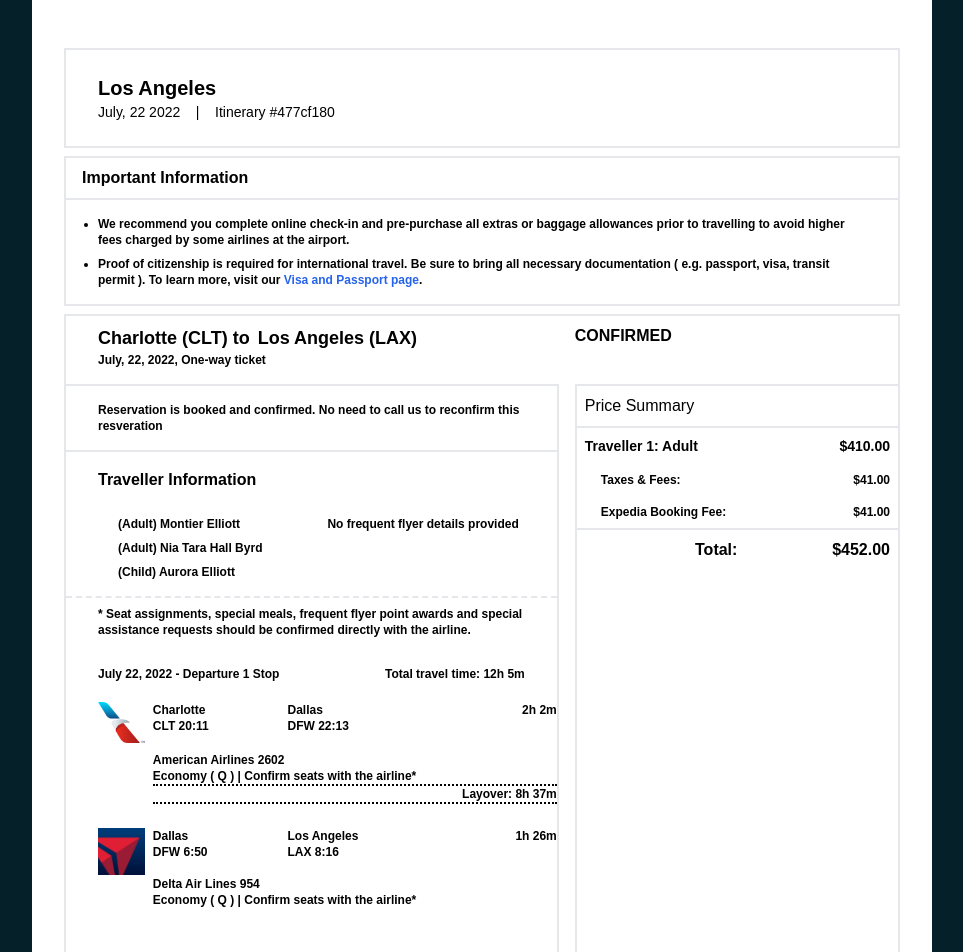
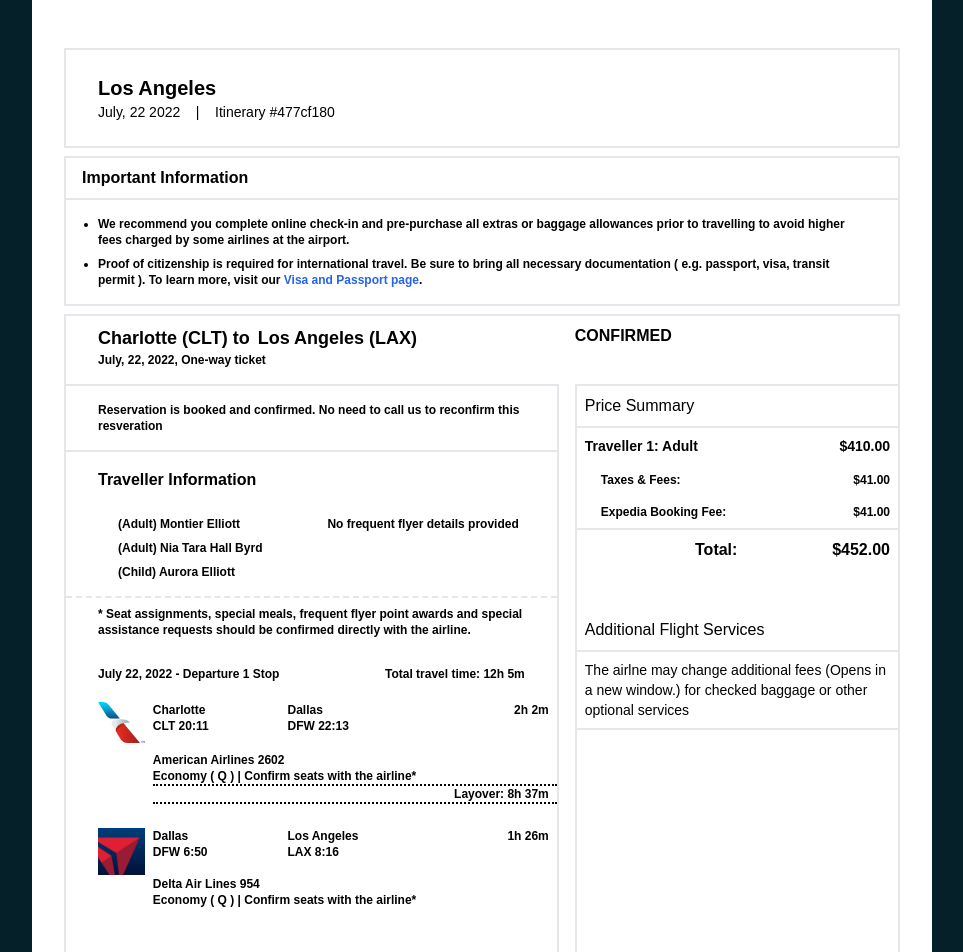
Before and after one commit to monty-src/fakemyflight, a Next.js app: page /pdf in a window 1280 px wide. Shown: the top 952 px of the page, without its empty margins (158-1121 px from the left). Built offline with nearby package versions, Linux system fonts and the light colour scheme.

Commit message:
Moved components Created new page for pages

```diff
--- /dev/null
+++ b/components/Header.js
@@ -0,0 +1,11 @@
+import React from 'react'
+
+const Header = () => {
+  return (
+    <header>
+        <p>logo goes here</p>
+    </header>
+  )
+}
+
+export default Header
--- /dev/null
+++ b/pages/official.js
@@ -0,0 +1,18 @@
+import React from 'react';
+
+import Head from 'next/head';
+import Image from 'next/image';
+
+const official = () => {
+  return (
+    <>
+      <Head>
+        <title>FakeMyFlight</title>
+        <meta name="description" content="Generated by create next app" />
+        <link rel="icon" href="/favicon.ico" />
+      </Head>
+    </>
+  )
+}
+
+export default official;
--- a/pages/pdf.js
+++ b/pages/pdf.js
@@ -118,7 +118,7 @@
                                     <p>DFW 22:13</p>
                                 </div>
                                 <div className="basis-2/6">
-                                    <p className="text-right">2h 2m</p>
+                                    <p className="text-right mr-2">2h 2m</p>
                                 </div>
                             </div>
                             <div className="col-span-3 mt-2 border-black border-dotted border-b-2 ">
@@ -126,7 +126,7 @@
                                 <p>Economy ( Q ) | Confirm seats with the airline*</p>
                             </div>
                             <div className="pb-0 col-span-3 ">
-                                <p className="text-right border-black border-dotted border-b-2">Layover: 8h 37m</p>
+                                <p className="text-right border-black border-dotted border-b-2 pr-2">Layover: 8h 37m</p>
                             </div>
                         </div>
                         <div className="grid grid-rows-3 grid-flow-col gap-x-2 pl-8">
@@ -147,7 +147,7 @@
                                     <p>LAX 8:16</p>
                                 </div>
                                 <div className="basis-2/6">
-                                    <p className="text-right">1h 26m</p>
+                                    <p className="text-right mr-2">1h 26m</p>
                                 </div>
                             </div>
                             <div className="mt-2 col-span-3 ">
@@ -198,6 +198,13 @@
                             <p className="text-right basis-1/2">Total: </p>
                             <p>$452.00</p>
                         </div>
+                        <div className="py-2 mt-10 border-gray-200 border-solid border-b-2">
+                            <p className="ml-2 font-thin">Additional Flight Services </p>
+                        </div>
+                        <div className="text-sm font-thin p-2 border-gray-200 border-solid border-b-2">
+                            <p>The airlne may change additional fees (Opens in a new window.) for checked
+                            baggage or other optional services</p>
+                        </div>
                     </div>
                 </div>
             </div>
```
Also changed, not shown: pages/index.js (+7 -5 lines), components/Airports.js (renamed from pages/components/Airports.js), components/AutoComplete.js (renamed from pages/components/AutoComplete.js), components/Checkout.js (renamed from pages/components/Checkout.js), components/Form.js (renamed from pages/components/Form.js), components/Info.js (renamed from pages/components/Info.js), components/Navbar.js (renamed from pages/components/Navbar.js), components/Person.js (renamed from pages/components/Person.js), public/sample.png (added).
